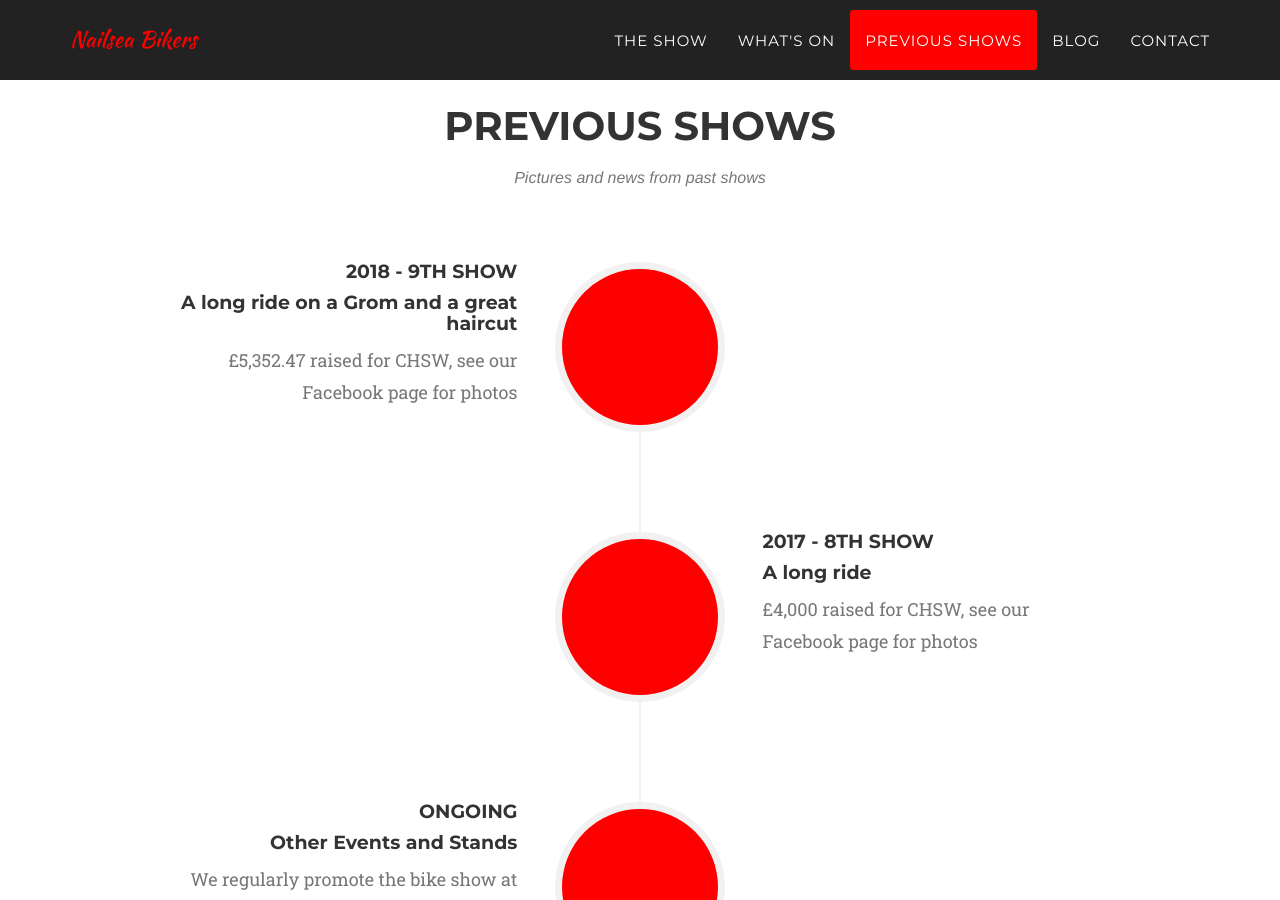
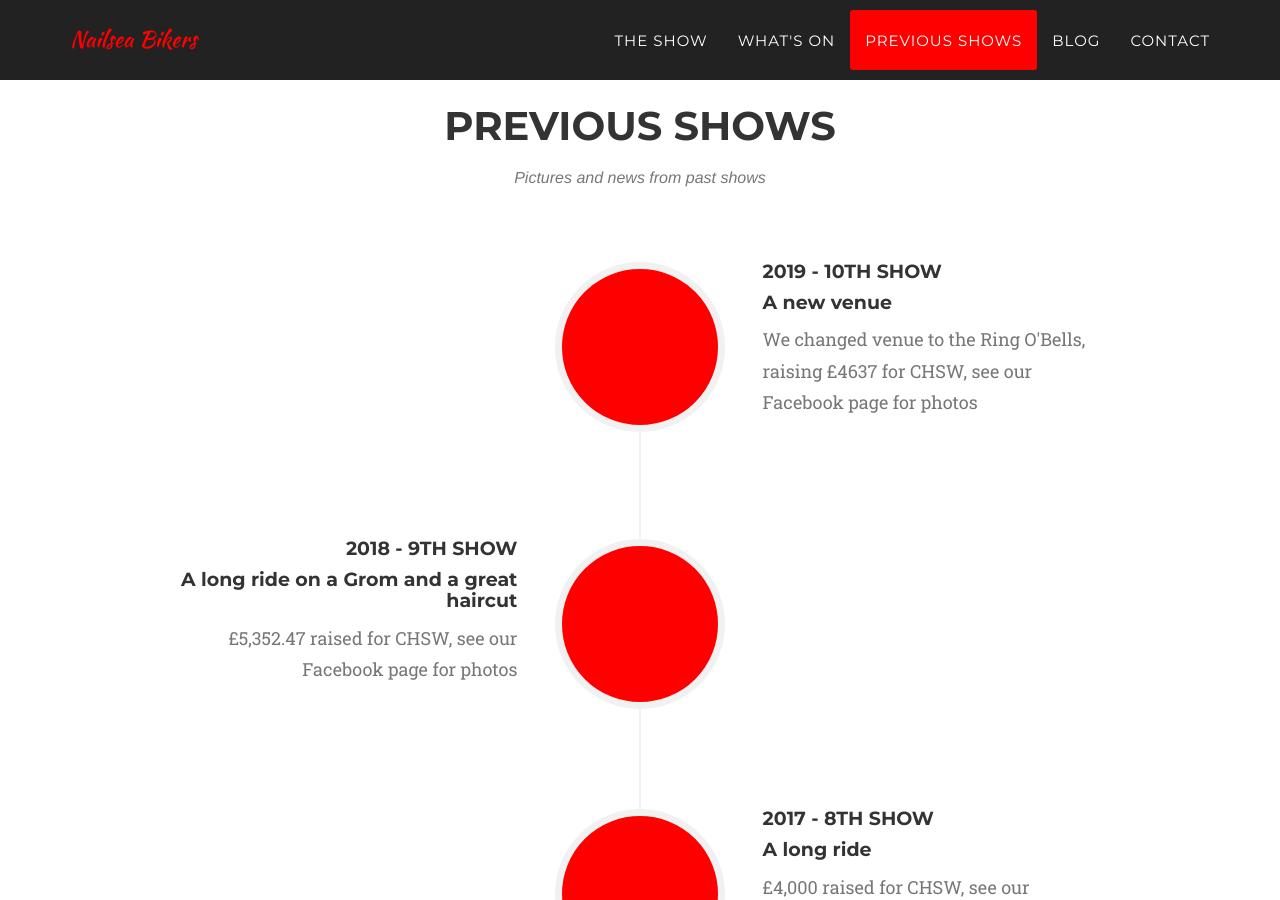
Before and after one commit to nailsea-bikers/nailsea-bikers.github.io, a Jekyll site: the page built from _posts/2014-07-13-food-and-drink.markdown, in a window 1280 px wide and 900 px high, scrolled down 2515 px. Built offline with Jekyll 4.4.1, drawn with Linux system fonts in a browser that asks for light colours; some web fonts are replaced; comment, search, counter and statistics services are not loaded.

Commit message:
Updates for 2021

```diff
--- a/_includes/previous.html
+++ b/_includes/previous.html
@@ -10,6 +10,20 @@
             <div class="row">
                 <div class="col-lg-12">
                     <ul class="timeline">
+                        <li class="timeline-inverted">
+                            <div class="timeline-image">
+                                <img class="img-circle img-responsive" src="img/about/5.jpg" alt="">
+                            </div>
+                            <div class="timeline-panel">
+                                <div class="timeline-heading">
+                                    <h4>2019 - 10th Show</h4>
+                                    <h4 class="subheading">A new venue</h4>
+                                </div>
+                                <div class="timeline-body">
+                                    <p class="text-muted">We changed venue to the Ring O'Bells, raising £4637 for CHSW, see our Facebook page for photos</p>
+                                </div>
+                            </div>
+                        </li>
                         <li>
                             <div class="timeline-image">
                                 <img class="img-circle img-responsive" src="img/about/1.jpg" alt="">
--- a/_includes/theshow.html
+++ b/_includes/theshow.html
@@ -24,7 +24,7 @@
                     </span>
                     <h4 class="service-heading">Bikes and Entertainment</h4>
                     <p class="text-muted">A wide and varied selection of bikes on show from 1940s Indians to modern sports bikes and customs</p>
-                    <p class="text-muted">We have a <a href="{{ "/blog/2019/07/27/programme/" | prepend: site.baseurl }}">full programme</a> of events on both the Sat and Sun with lots to see and do. There is a full line up of great music, plenty to eat and drink and a variety of stalls and other exhibits. We also have plenty to keep the children happy as this is very much a show open to all the family.</p>
+                    <p class="text-muted">We have a <a href="{{ "/blog/2021/03/11/programme-2021/" | prepend: site.baseurl }}">full programme</a> of events on both the Sat and Sun with lots to see and do. There is a full line up of great music, plenty to eat and drink and a variety of stalls and other exhibits. We also have plenty to keep the children happy as this is very much a show open to all the family.</p>
                 </div>
                 <div class="col-md-4">
                     <span class="fa-stack fa-4x">
--- a/_posts/2014-07-13-food-and-drink.markdown
+++ b/_posts/2014-07-13-food-and-drink.markdown
@@ -4,10 +4,10 @@ subtitle: Food
 layout: default
 modal-id: 6
 date: 2014-07-15
-img: food-and-drink-600.jpg
-thumbnail: food-and-drink-400.jpg
+img: hog-roast-600.jpg
+thumbnail: hog-roast-400.jpg
 alt: Food and Drink
 category: Food
-description: <a href="https://www.facebook.com/PhotoActionbyTonySmith/" target="_blank">Photo Credit Tony Smith</a><p>There will be food available and a wide selection of drinks.  We will also be selling homemade cakes and ice-creams to raise money for charity.</p>
+description: <p>There will be food available and a wide selection of drinks.  We will also be selling homemade cakes and ice-creams to raise money for charity.</p>
 
 ---
--- a/_posts/2014-07-15-kids-entertainment.markdown
+++ b/_posts/2014-07-15-kids-entertainment.markdown
@@ -4,10 +4,10 @@ subtitle: Family
 layout: default
 modal-id: 4
 date: 2014-07-15
-img: kids-600.jpg
-thumbnail: kids-400.jpg
+img: play-area-600.jpg
+thumbnail: play-area-400.jpg
 alt: Kids Entertainment
 category: Family
-description: <a href="https://www.facebook.com/GreteHowardPhotography/" target="_blank">Photo Credit Grete Howard</a><p>The show is very much a family event, and there will be activities such as a bouncy castle and face painting in the Kids Zone</p>
+description: <p>The show is very much a family event, and there will be activities such as a bouncy castle and face painting in the Kids Zone</p>
 
 ---
```
Also changed, not shown: img/about/5.jpg (added), img/about/ring-o-bells.jpg (added), img/portfolio/hog-roast-400.jpg (added), img/portfolio/hog-roast-600.jpg (added), img/portfolio/play-area-400.jpg (added), img/portfolio/play-area-600.jpg (added).
